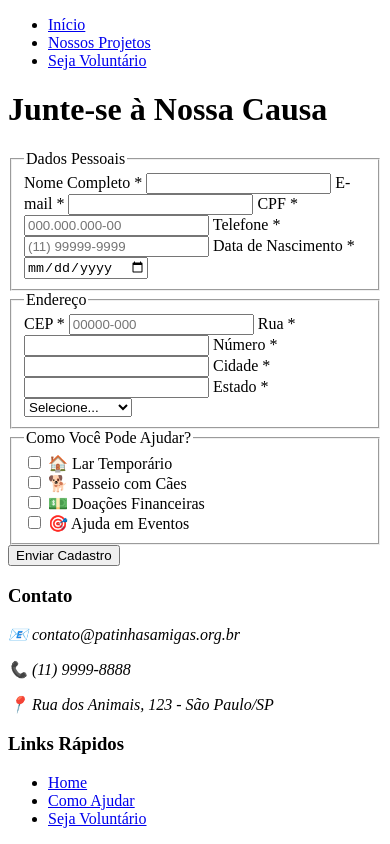
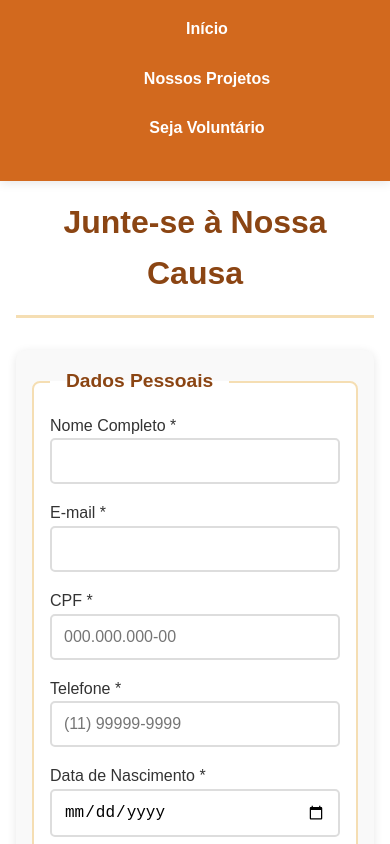
Before and after one commit to ottomagella/patinhas-amigas, a plain HTML site: page cadastro.html in a window 390 px wide. Shown: the top 844 px of the page. Drawn offline with Linux system fonts and the light colour scheme.

Commit message:
Adicionando CSS

```diff
--- a/cadastro.html
+++ b/cadastro.html
@@ -4,7 +4,7 @@
     <meta charset="UTF-8">
     <meta name="viewport" content="width=device-width, initial-scale=1.0">
     <title>Cadastro - Patinhas Amigas</title>
-    <link rel="stylesheet" href="css/style.css">
+    <link rel="stylesheet" href="src/css/style.css">
 </head>
 <body>
     <header>
--- a/src/css/style.css
+++ b/src/css/style.css
@@ -0,0 +1,429 @@
+/* Projeto: Plataforma para ONG de animais - Patinhas Amigas */
+/* Desenvolvido por: Otávio Magella
+
+/* ===== VARIÁVEIS DE CORES ===== */
+:root {
+    --caramelo: #D2691E;
+    --caramelo-claro: #E9967A;
+    --caramelo-suave: #F5DEB3;
+    --caramelo-escuro: #8B4513;
+    --branco: #FFFFFF;
+    --cinza: #333333;
+    --cinza-claro: #666;
+    --cinza-fundo: #f9f9f9;
+    --sombra: 0 2px 10px rgba(0,0,0,0.1);
+}
+
+/* ===== RESET E CONFIGURAÇÕES GERAIS ===== */
+* {
+    margin: 0;
+    padding: 0;
+    box-sizing: border-box;
+}
+
+body {
+    font-family: 'Arial', sans-serif;
+    line-height: 1.6;
+    color: var(--cinza);
+    background-color: var(--branco);
+    display: flex;
+    flex-direction: column;
+    min-height: 100vh; /* Garante que o footer fique no final */
+}
+
+/* ===== HEADER E NAVEGAÇÃO ===== */
+header {
+    background-color: var(--caramelo);
+    padding: 1rem 0;
+    box-shadow: var(--sombra);
+    position: sticky;
+    top: 0;
+    z-index: 100;
+}
+
+nav ul {
+    list-style: none;
+    display: flex;
+    justify-content: center;
+    gap: 2rem;
+    flex-wrap: wrap;
+}
+
+nav a {
+    color: var(--branco);
+    text-decoration: none;
+    font-weight: bold;
+    padding: 0.5rem 1rem;
+    border-radius: 25px;
+    transition: all 0.3s ease;
+}
+
+nav a:hover {
+    background-color: var(--caramelo-claro);
+    transform: translateY(-2px);
+}
+
+/* ===== CONTEÚDO PRINCIPAL ===== */
+main {
+    max-width: 1200px;
+    margin: 0 auto;
+    padding: 2rem;
+    flex: 1;
+    width: 100%;
+}
+
+/* Hierarquia de títulos semântica - h1 para título principal da página */
+h1 {
+    color: var(--caramelo-escuro);
+    text-align: center;
+    margin-bottom: 2rem;
+    font-size: 2.5rem;
+    border-bottom: 3px solid var(--caramelo-suave);
+    padding-bottom: 1rem;
+}
+
+h2 {
+    color: var(--caramelo);
+    margin: 2rem 0 1rem 0;
+    font-size: 1.8rem;
+}
+
+h3 {
+    color: var(--caramelo-escuro);
+    margin: 1.5rem 0 0.5rem 0;
+    font-size: 1.3rem;
+}
+
+h4 {
+    color: var(--cinza);
+    margin: 1rem 0 0.5rem 0;
+}
+
+/* ===== SEÇÕES E ARTIGOS ===== */
+/* Uso de sections para agrupar conteúdo relacionado semanticamente */
+section {
+    background: var(--cinza-fundo);
+    margin: 2rem 0;
+    padding: 2rem;
+    border-radius: 10px;
+    box-shadow: var(--sombra);
+    border-left: 4px solid var(--caramelo); /* Destaque visual */
+}
+
+/* Articles para conteúdo auto-contido (cada animal, cada projeto) */
+article {
+    background: var(--branco);
+    margin: 1.5rem 0;
+    padding: 1.5rem;
+    border-radius: 8px;
+    box-shadow: var(--sombra);
+}
+
+/* ===== LISTAS ===== */
+ul {
+    margin-left: 1.5rem;
+    margin-bottom: 1rem;
+}
+
+li {
+    margin-bottom: 0.5rem;
+}
+
+/* ===== FORMULÁRIOS ===== */
+/* Formulário de cadastro com validação HTML5 */
+form {
+    background: var(--cinza-fundo);
+    padding: 2rem;
+    border-radius: 10px;
+    box-shadow: var(--sombra);
+}
+
+/* Fieldset para agrupamento lógico de campos (requisito do projeto) */
+fieldset {
+    border: 2px solid var(--caramelo-suave);
+    border-radius: 8px;
+    padding: 1.5rem;
+    margin-bottom: 2rem;
+    background: var(--branco);
+}
+
+legend {
+    color: var(--caramelo-escuro);
+    font-weight: bold;
+    padding: 0 1rem;
+    font-size: 1.2rem;
+}
+
+label {
+    display: block;
+    margin-bottom: 0.5rem;
+    font-weight: bold;
+    color: var(--cinza);
+}
+
+/* Inputs com validação HTML5 nativa (required, pattern, type) */
+input, select, textarea {
+    width: 100%;
+    padding: 0.75rem;
+    margin-bottom: 1rem;
+    border: 2px solid #ddd;
+    border-radius: 5px;
+    font-size: 1rem;
+    transition: border-color 0.3s;
+}
+
+input:focus, select:focus {
+    outline: none;
+    border-color: var(--caramelo);
+    box-shadow: 0 0 5px var(--caramelo-claro);
+}
+
+/* ===== CHECKBOXES ===== */
+/* Alinhamento perfeito dos checkboxes usando flexbox */
+fieldset div {
+    display: flex;
+    align-items: center;
+    margin-bottom: 0.5rem;
+    padding: 0.5rem;
+    background: var(--cinza-fundo);
+    border-radius: 5px;
+    transition: background-color 0.3s;
+}
+
+fieldset div:hover {
+    background: var(--caramelo-suave);
+}
+
+input[type="checkbox"] {
+    width: 20px;
+    height: 20px;
+    margin-right: 1rem;
+    margin-bottom: 0;
+    accent-color: var(--caramelo);
+}
+
+fieldset label {
+    display: inline;
+    margin-bottom: 0;
+    font-weight: normal;
+    cursor: pointer;
+}
+
+/* ===== BOTÕES ===== */
+button {
+    background-color: var(--caramelo);
+    color: var(--branco);
+    padding: 1rem 2rem;
+    border: none;
+    border-radius: 25px;
+    font-size: 1.1rem;
+    font-weight: bold;
+    cursor: pointer;
+    transition: all 0.3s ease;
+    display: block;
+    margin: 2rem auto 0;
+}
+
+button:hover {
+    background-color: var(--caramelo-escuro);
+    transform: translateY(-2px);
+    box-shadow: 0 4px 12px rgba(210, 105, 30, 0.3);
+}
+
+/* ===== SEÇÃO ANIMAIS PARA ADOÇÃO ===== */
+/* Layout responsivo com flexbox para os cards dos animais */
+#animais-adocao {
+    display: flex;
+    flex-wrap: wrap;
+    gap: 1.5rem;
+    justify-content: center;
+    width: 100%;
+}
+
+/* Card individual para cada animal */
+#animais-adocao article {
+    width: 280px;
+    text-align: center;
+    padding: 1rem;
+    background: var(--branco);
+    border-radius: 10px;
+    box-shadow: var(--sombra);
+    transition: transform 0.3s ease;
+    overflow: hidden; /* Garante que a imagem nunca saia do card */
+    display: flex;
+    flex-direction: column;
+    align-items: center;
+}
+
+#animais-adocao article:hover {
+    transform: translateY(-5px);
+}
+
+/* ESTILIZAÇÃO DE IMAGENS */
+#animais-adocao img,
+section img,
+article img {
+    width: 100%;
+    max-width: 280px;
+    height: 200px;
+    object-fit: cover;
+    border-radius: 8px;
+    border: 3px solid var(--caramelo);
+    box-shadow: 0 4px 8px rgba(0,0,0,0.2);
+    margin-bottom: 1rem;
+    display: block;
+    margin-right: auto;
+}
+
+
+#animais-adocao h3 {
+    color: var(--caramelo-escuro);
+    margin-bottom: 0.5rem;
+    font-size: 1.1rem;
+}
+
+#animais-adocao p {
+    color: var(--cinza-claro);
+    margin-bottom: 0;
+}
+
+/* ===== RESPONSIVIDADE ===== */
+@media (max-width: 768px) {
+    #animais-adocao article {
+        width: 100%;
+        max-width: 260px;
+    }
+
+    #animais-adocao img {
+        height: 160px; /* Mantém o mesmo formato reduzido */
+    }
+}
+
+@media (max-width: 480px) {
+    #animais-adocao article {
+        max-width: 240px;
+    }
+
+    #animais-adocao img {
+        height: 150px;
+    }
+}
+
+/* ===== FOOTER ===== */
+footer {
+    background-color: var(--caramelo-escuro);
+    color: var(--branco);
+    padding: 3rem 2rem;
+    margin-top: auto; /* Empurra o footer para o final */
+    width: 100%;
+}
+
+footer > div {
+    display: grid;
+    grid-template-columns: repeat(auto-fit, minmax(250px, 1fr));
+    gap: 2rem;
+    max-width: 1200px;
+    margin: 0 auto;
+}
+
+footer h3 {
+    color: var(--caramelo-suave);
+    margin-bottom: 1rem;
+    border-bottom: 2px solid var(--caramelo);
+    padding-bottom: 0.5rem;
+}
+
+footer address {
+    font-style: normal;
+    line-height: 1.8;
+}
+
+footer ul {
+    list-style: none;
+    margin-left: 0;
+}
+
+footer li {
+    margin-bottom: 0.5rem;
+}
+
+footer a {
+    color: var(--caramelo-suave);
+    text-decoration: none;
+    transition: color 0.3s;
+}
+
+footer a:hover {
+    color: var(--branco);
+    text-decoration: underline;
+}
+
+/* ===== RESPONSIVIDADE - MOBILE FIRST ===== */
+@media (max-width: 768px) {
+    nav ul {
+        flex-direction: column;
+        gap: 1rem;
+        text-align: center;
+    }
+
+    main {
+        padding: 1rem;
+    }
+
+    section, article {
+        padding: 1rem;
+    }
+
+    h1 {
+        font-size: 2rem;
+    }
+
+    footer > div {
+        grid-template-columns: 1fr;
+        text-align: center;
+    }
+
+    form {
+        padding: 1rem;
+    }
+
+    fieldset {
+        padding: 1rem;
+    }
+
+    /* Ajustes para imagens em dispositivos móveis */
+    #animais-adocao {
+        gap: 1.5rem;
+    }
+
+    #animais-adocao article {
+        width: 100%;
+        max-width: 260px;
+    }
+
+    #animais-adocao img {
+        width: 200px;   /* Tamanho reduzido para mobile */
+        height: 160px;
+    }
+}
+
+/* Dispositivos muito pequenos (smartphones) */
+@media (max-width: 480px) {
+    #animais-adocao article {
+        max-width: 240px;
+    }
+
+    #animais-adocao img {
+        width: 180px;
+        height: 150px;
+    }
+}
+
+/* ===== UTILITÁRIOS ===== */
+.text-center {
+    text-align: center;
+}
+
+.mt-2 { margin-top: 2rem; }
+.mb-2 { margin-bottom: 2rem; }
+.p-2 { padding: 2rem; }
```
Also changed, not shown: index.html (+6 -5 lines), projetos.html (+1 -1 lines).
